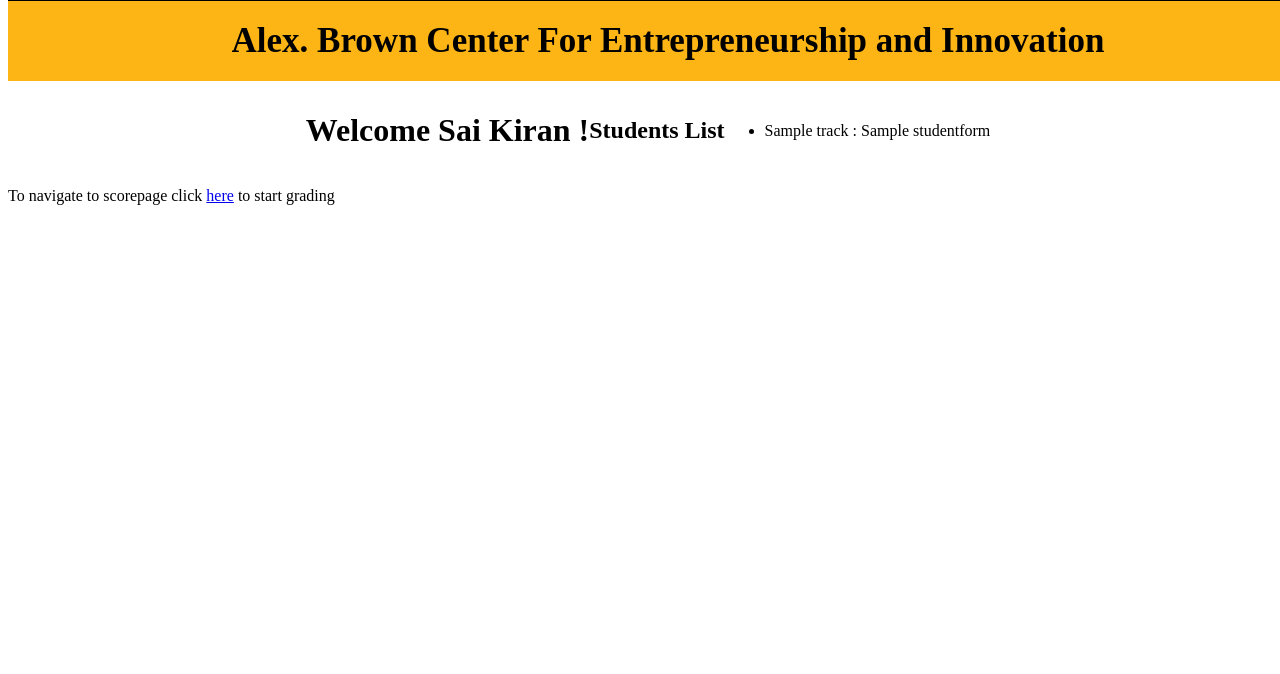
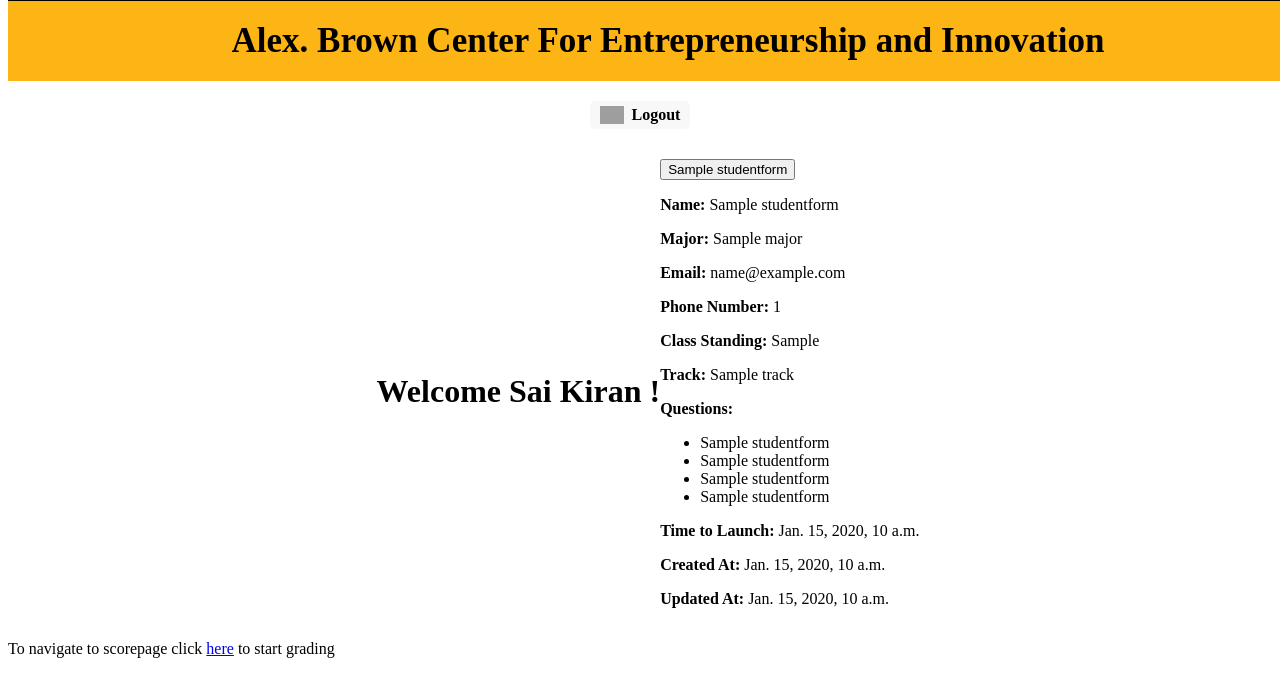
Before and after one commit to skiran336/CBIC-Judges-Side, a Django app: page /home in a window 1280 px wide; the page is wider, and only the part inside the window is pictured. Shown: the part 127-801 px from the top of that part. Before the commit the page ends 332 px from the top of that part, so only its background shows below. Run offline with Django 5.2, Linux system fonts and the light colour scheme; a user stored in the database is signed in; a database or web service that is not in the repository returns one stand-in record (values such as "Sample title"); grey boxes are pictures that could not be loaded.

Commit message:
home update

```diff
--- a/static/authentication/home.css
+++ b/static/authentication/home.css
@@ -204,26 +204,27 @@ label {
     background-color: #f8f9fa;  /* Optional: sets a background color */
 }
 
-.logout-form {
-    margin: 0;  /* Removes any default margin */
+.logout-container {
+    margin: 20px 0; /* Add some vertical spacing */
+    text-align: center; /* Center-align the button */
 }
 
-.logout-button {
-    display: flex;
-    align-items: right; /* Aligns the icon and text vertically */
-    background-color: transparent; /* Makes the background transparent */
-    border: none; /* Removes the border */
-    cursor: pointer; /* Changes cursor to pointer on hover */
-    font-size: 16px; /* Sets the text size */
-    color: #333; /* Sets the text color */
+.logout-container a {
+    display: inline-flex;
+    align-items: center;
+    background-color: #f8f8f8;
+    padding: 5px 10px;
+    border-radius: 5px;
+    text-decoration: none;
+    color: black;
+    font-weight: bold;
 }
 
-.logout-button:hover {
-    background-color: #e0e0e0; /* Light grey background on hover, similar to Gmail's hover effect */
+.logout-container img {
+    width: 24px; /* Adjust size as necessary */
+    margin-right: 8px; /* Space between icon and text */
 }
 
-.logout-icon {
-    width: 24px; /* Sets the width of the icon */
-    height: auto; /* Keeps the aspect ratio */
-    margin-right: 8px; /* Adds space between the icon and text */
+.logout-container a:hover {
+    background-color: #e8e8e8;
 }
--- a/templates/authentication/home.html
+++ b/templates/authentication/home.html
@@ -1,5 +1,4 @@
-{% load static %}  <!-- Load static is moved under extends -->
-
+{% load static %}
 {% block content %}
 <!DOCTYPE html>
 <html lang="en">
@@ -21,20 +20,40 @@
             <span class='text'>Alex. Brown Center For Entrepreneurship and Innovation</span>
         </a>
     </div>
+    <!-- Logout Button below the yellow box, fixed to the right -->
+    <div class="logout-container">
+        <a href="{% url 'logout' %}">
+            <img src="{% static 'cbic.png' %}" alt="Logout" />
+            Logout
+        </a>
+    </div>
     <div class="form-container">
         {% if user.is_authenticated %}
         <h1>Welcome {{ user.first_name }}!</h1>
-        <br>
-        <h2>Students List</h2>
-    <br></br>
         <div>
-        <ul>
             {% for student in students %}
-                <li>{{ student.track }} : {{ student.name }}</li>
-            {% empty %}
-                <li>No students found.</li>
+            <div class="accordion">
+                <button class="accordion-header">{{ student.ideaName }}</button>
+                <div class="panel">
+                    <p><strong>Name:</strong> {{ student.name }}</p>
+                    <p><strong>Major:</strong> {{ student.major }}</p>
+                    <p><strong>Email:</strong> {{ student.email }}</p>
+                    <p><strong>Phone Number:</strong> {{ student.phoneNumber }}</p>
+                    <p><strong>Class Standing:</strong> {{ student.classStanding }}</p>
+                    <p><strong>Track:</strong> {{ student.track }}</p>
+                    <p><strong>Questions:</strong></p>
+                    <ul>
+                        <li>{{ student.question1 }}</li>
+                        <li>{{ student.question2 }}</li>
+                        <li>{{ student.question3 }}</li>
+                        <li>{{ student.question4 }}</li>
+                    </ul>
+                    <p><strong>Time to Launch:</strong> {{ student.timeToLaunch }}</p>
+                    <p><strong>Created At:</strong> {{ student.createdAt }}</p>
+                    <p><strong>Updated At:</strong> {{ student.updatedAt }}</p>
+                </div>
+            </div>
             {% endfor %}
-        </ul>
         </div>
         {% endif %}
     </div>
```
